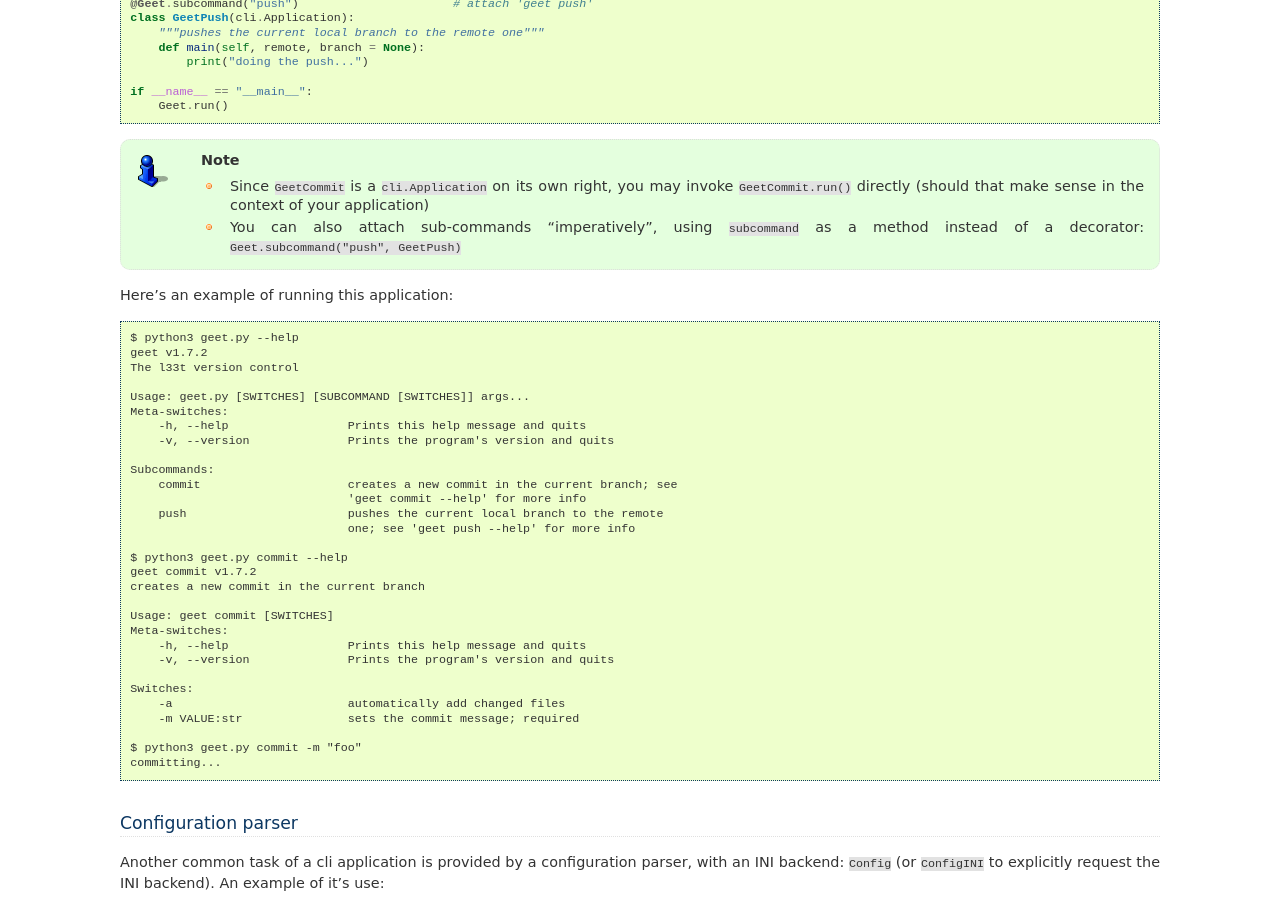
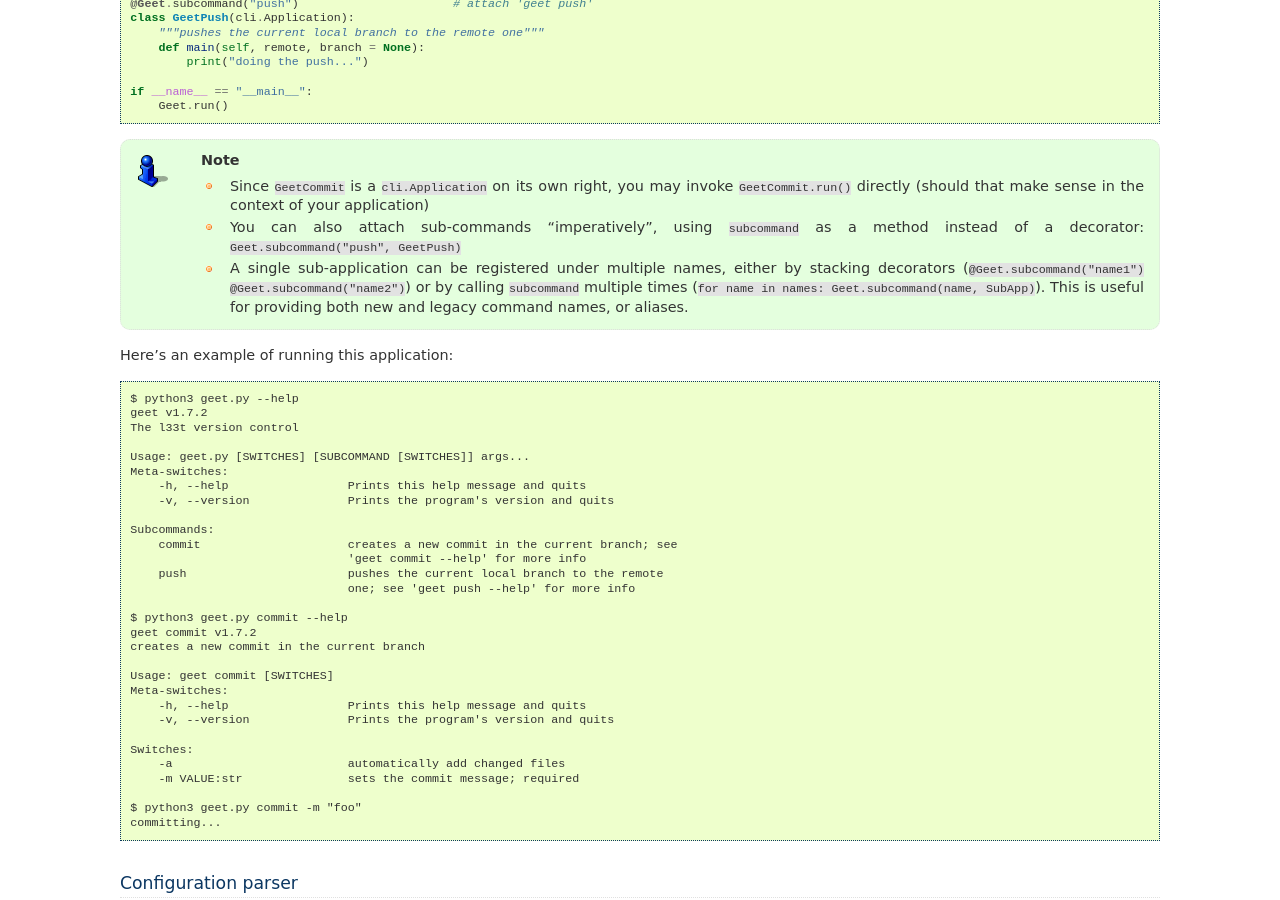
Before and after one commit to tomerfiliba/plumbum, a Sphinx documentation site: the page built from docs/cli.rst, in a window 1280 px wide and 900 px high, scrolled down 8306 px. Built offline with Sphinx 7.4.7, drawn with Linux system fonts in a browser that asks for light colours; the version number could not be read and is left out.

Commit message:
Add documentation for multiple subcommand names feature
Co-authored-by: henryiii <4616906+henryiii@users.noreply.github.com>

```diff
--- a/docs/cli.rst
+++ b/docs/cli.rst
@@ -523,6 +523,10 @@ attached to the root application using the ``subcommand`` decorator ::
       ``GeetCommit.run()`` directly (should that make sense in the context of your application)
     * You can also attach sub-commands "imperatively", using ``subcommand`` as a method instead
       of a decorator: ``Geet.subcommand("push", GeetPush)``
+    * A single sub-application can be registered under multiple names, either by stacking
+      decorators (``@Geet.subcommand("name1") @Geet.subcommand("name2")``) or by calling
+      ``subcommand`` multiple times (``for name in names: Geet.subcommand(name, SubApp)``).
+      This is useful for providing both new and legacy command names, or aliases.
 
 Here's an example of running this application::
 
```
